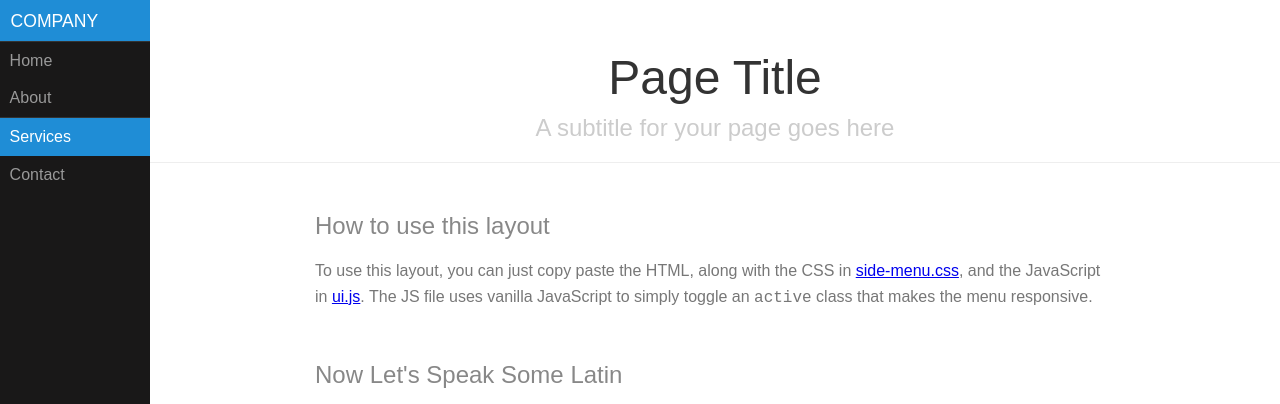
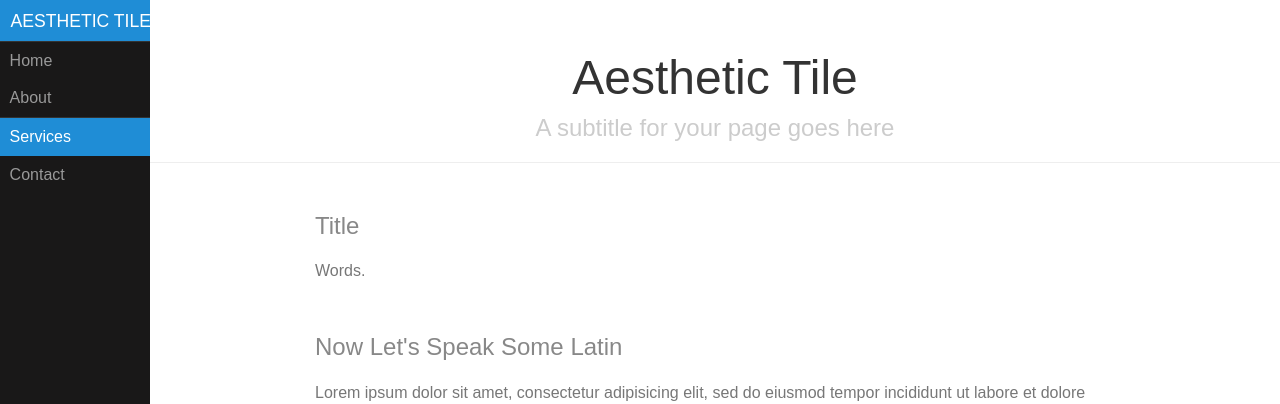
Before and after one commit to djmorosini/AestheticTile, a plain HTML site: page index.html in a window 1280 px wide. Shown: the top 404 px of the page. Drawn offline with nearby package versions, Linux system fonts and the light colour scheme.

Commit message:
remove broken links

```diff
--- a/index.html
+++ b/index.html
@@ -28,7 +28,7 @@
 
     <div id="menu">
         <div class="pure-menu">
-            <a class="pure-menu-heading" href="#company">Company</a>
+            <a class="pure-menu-heading" href="#company">Aesthetic Tile</a>
 
             <ul class="pure-menu-list">
                 <li class="pure-menu-item"><a href="#home" class="pure-menu-link">Home</a></li>
@@ -45,14 +45,14 @@
 
     <div id="main">
         <div class="header">
-            <h1>Page Title</h1>
+            <h1>Aesthetic Tile</h1>
             <h2>A subtitle for your page goes here</h2>
         </div>
 
         <div class="content">
-            <h2 class="content-subhead">How to use this layout</h2>
+            <h2 class="content-subhead">Title</h2>
             <p>
-                To use this layout, you can just copy paste the HTML, along with the CSS in <a href="/layouts/side-menu/styles.css" alt="Side Menu CSS">side-menu.css</a>, and the JavaScript in <a href="/js/ui.js">ui.js</a>. The JS file uses vanilla JavaScript to simply toggle an <code>active</code> class that makes the menu responsive.
+                Words.
             </p>
 
             <h2 class="content-subhead">Now Let's Speak Some Latin</h2>
```
